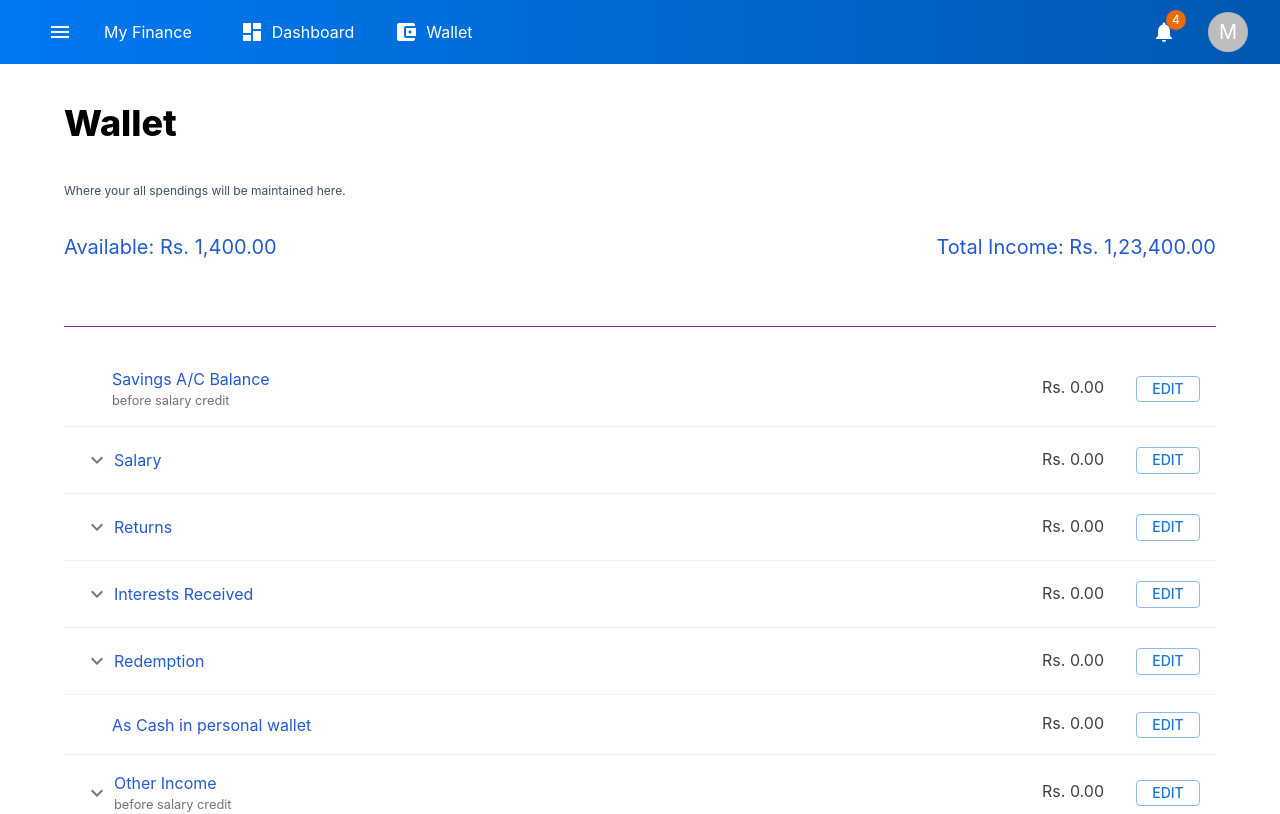
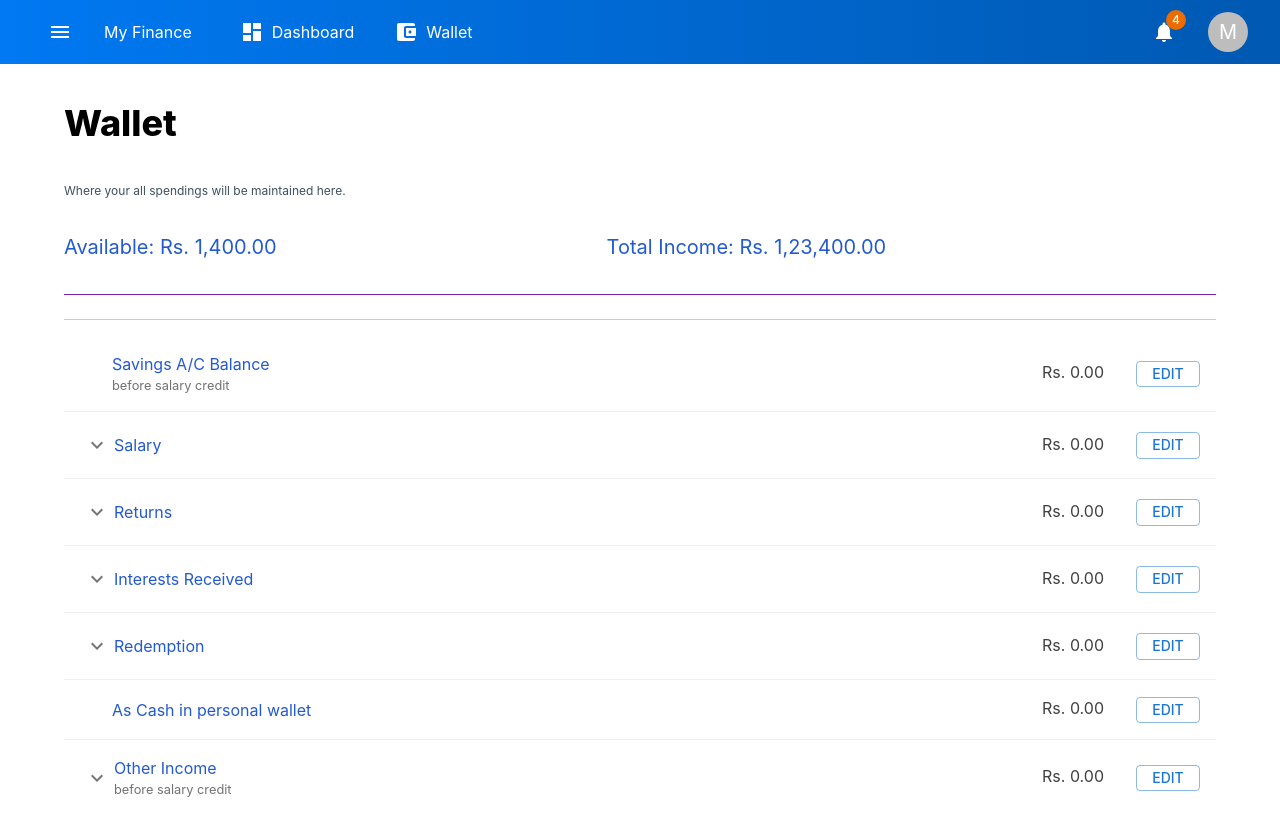
Before and after one commit to cra2ycoder/my-finance, a Next.js app: page /wallet in a window 1280 px wide. Shown: the top 814 px of the page. Built offline with nearby package versions, Linux system fonts and the light colour scheme.

Commit message:
wallet table ui change

```diff
--- a/components/WalletTable/WalletTable.tsx
+++ b/components/WalletTable/WalletTable.tsx
@@ -5,8 +5,17 @@ import { IWalletTableProps, IWalletItemProps } from './typings'
 
 function WalletTable(props: IWalletTableProps) {
   const { list = [] } = props
+
   return (
-    <Box sx={{ marginTop: '1.5rem' }}>
+    <Box
+      className="wallet-table"
+      sx={{
+        marginTop: '1.5rem',
+        width: '100%',
+        borderTop: '1px solid #ccc',
+        paddingTop: '1rem',
+      }}
+    >
       {list.map((x: IWalletItemProps, id: number) => (
         <WalletItem {...x} key={`wallet-item-${id}`} />
       ))}
--- a/components/YearPicker/YearPicker.tsx
+++ b/components/YearPicker/YearPicker.tsx
@@ -9,12 +9,7 @@ function YearPicker() {
   const [value, setValue] = React.useState(new Date())
 
   return (
-    <Box
-      display="flex"
-      justifyContent="space-between"
-      width="100%"
-      marginTop="2rem"
-    >
+    <Box className="year-picker-parent">
       <LocalizationProvider dateAdapter={AdapterDateFns}>
         <DatePicker
           views={['month']}
```
